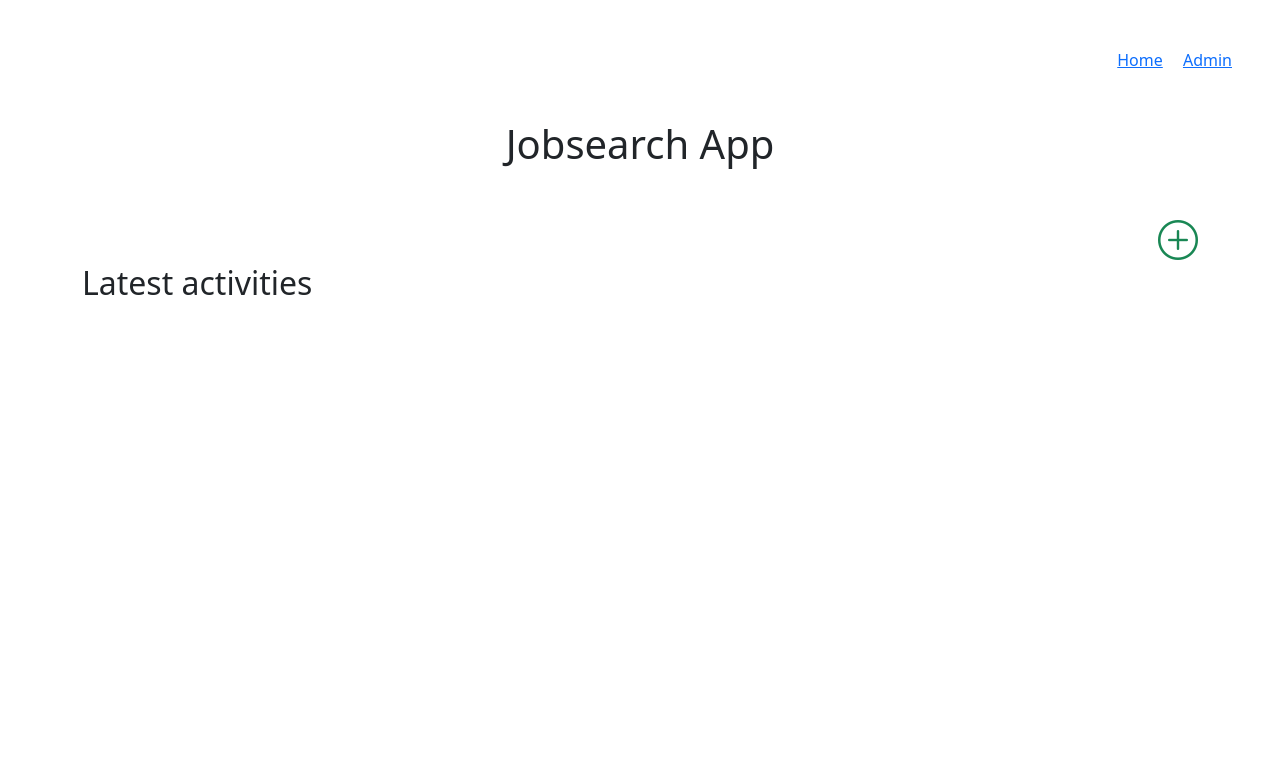
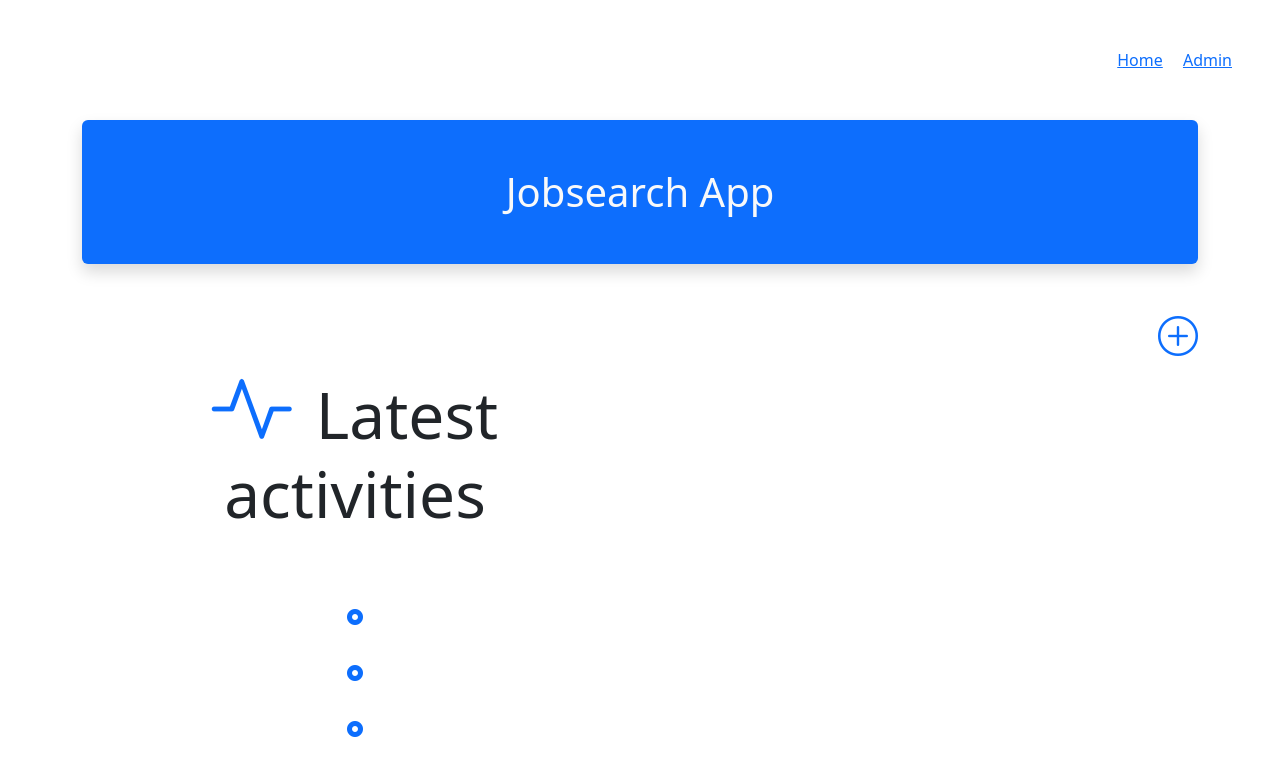
Before and after one commit to neptunhiker/home, a Django app: page /jobsearch/ in a window 1280 px wide. Shown: the top 776 px of the page. Run offline with Django 4.2, Linux system fonts and the light colour scheme; data that the repository does not hold is empty; parts of the project's set-up code (start-up, migrations or seed data) failed here and were passed over; some libraries are stand-ins or nearby versions.

Commit message:
New design for the latest activities on the home page of the jobsearch app

```diff
--- a/jobsearch/templates/jobsearch/home.html
+++ b/jobsearch/templates/jobsearch/home.html
@@ -6,20 +6,32 @@
 {% block content %}
 <section>
   <div class="container">
-    <h1 class="mb-5 text-center">Jobsearch App</h1>
+    <h1 class="mb-5 bg-primary p-5 text-light text-center rounded shadow">Jobsearch App</h1>
+    <div class="text-end"><a href="{% url 'activity_new' %}"><i class="bi-plus-circle text-primary h1"></i></a></div>
+    <div class="row">
+      <div class="col text-center flex-column align-items-center d-none d-md-flex">
+        <h1 class="mb-4 display-3"><i class="bi-activity display-1 text-primary me-4"></i>Latest activities</h1>
+        <div class="mt-5 mb-3"><i class="bi-record-circle-fill text-primary"></i></div>
+        <div class="my-3"><i class="bi-record-circle-fill text-primary"></i></div>
+        <div class="my-3"><i class="bi-record-circle-fill text-primary"></i></div>
+      </div>
+      <div class="col">
 
-    <div class="text-end"><a href="{% url 'activity_new' %}"><i class="bi-plus-circle text-success h1"></i></a></div>
-    <h2 class="mb-4">Latest activities</h2>
+        <div class="d-md-none h1"><i class="bi-activity text-primary"></i> Latest activities</div>
         {% for activity in activities %}
-    <div class="card">
+        <div class="card my-3 shadow">
           <div class="card-header text-muted">{{ activity.date|date:"d F Y" }}</div>
           <div class="card-body">
             <p class="fw-bold">{{ activity.headline }}</p>
             <p>{{ activity.description }}</p>
-        <a class="btn btn-outline-success" href="{{ activity.get_absolute_url }}">Click for more</a>
+            <div class="text-end">
+              <a class="btn btn-outline-primary btn-sm text-end" href="{{ activity.get_absolute_url }}">Click for more</a>
+            </div>
           </div>
         </div>
         {% endfor %}
       </div>
+    </div>
+  </div>
 </section>
 {% endblock content %}
```
Lines whose indentation alone changed are shown as unchanged.
